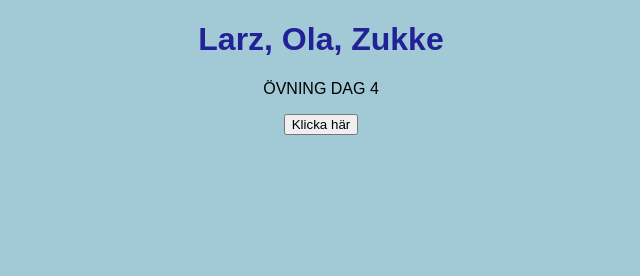
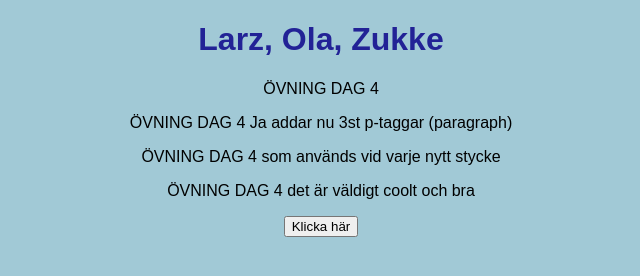
Before and after one commit to Lartzzz/lexicon2026-grupp4-torsdag, a plain HTML site: page index.html in a window 1280 px wide. Shown: the whole page, without its empty margins (319-959 px from the left). Drawn offline with Linux system fonts and the light colour scheme.

Commit message:
tre st nya stycken i index.html closes #1

```diff
--- a/index.html
+++ b/index.html
@@ -8,6 +8,9 @@
 <body>
   <h1>Larz, Ola, Zukke</h1>
   <p>ÖVNING DAG 4</p>
+  <p>ÖVNING DAG 4 Ja addar nu 3st p-taggar (paragraph)</p>
+  <p>ÖVNING DAG 4 som används vid varje nytt stycke</p>
+  <p>ÖVNING DAG 4 det är väldigt coolt och bra</p>
   <button id="myButton">Klicka här</button>
   <script src="script.js"></script>
 </body>
```
